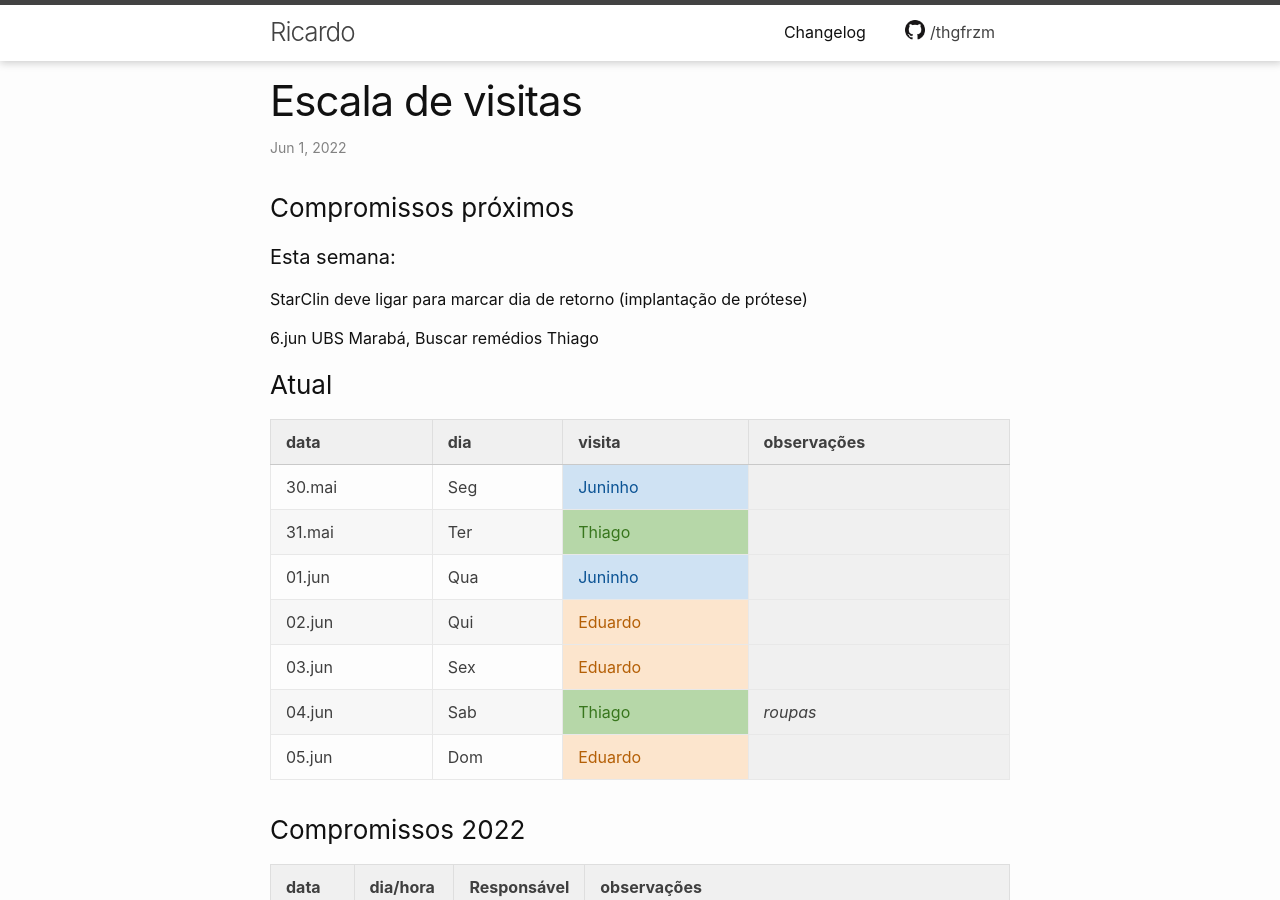
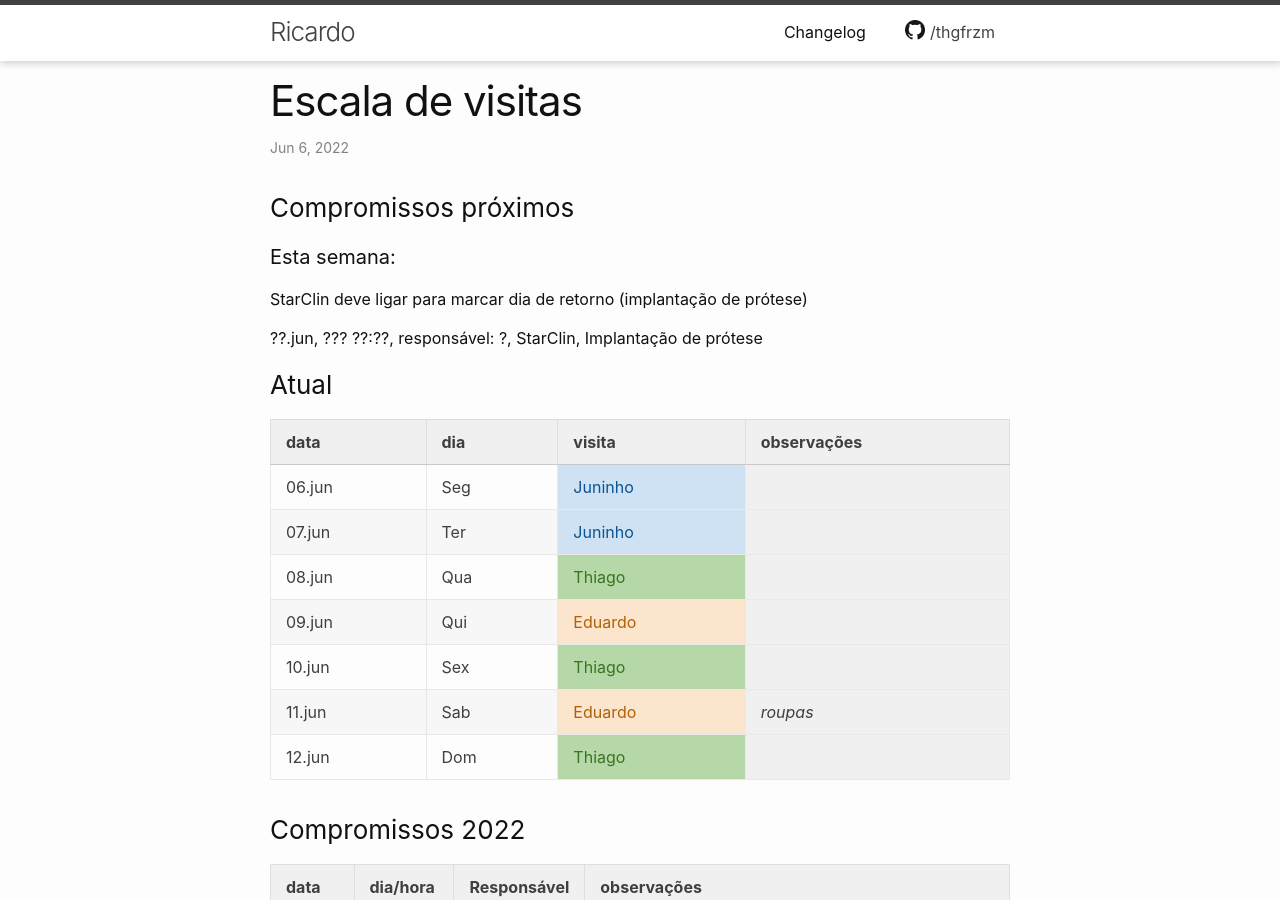
Before and after one commit to thgfrzm/ricardo, a Jekyll site: the page built from _posts/2018-12-13-escala-visitas.markdown, in a window 1280 px wide and 900 px high. Built offline with Jekyll 4.4.1, drawn with Linux system fonts in a browser that asks for light colours; some of the changed text lies outside the part shown.

Commit message:
Update 2018-12-13-escala-visitas.markdown

```diff
--- a/_posts/2018-12-13-escala-visitas.markdown
+++ b/_posts/2018-12-13-escala-visitas.markdown
@@ -1,7 +1,7 @@
 ---
 layout: post
 title:  "Escala de visitas"
-date:   2022-06-01 00:00:00 -0300
+date:   2022-06-06 00:00:00 -0300
 categories: agenda
 ---
 <!--
@@ -16,7 +16,7 @@ categories: agenda
 
 StarClin deve ligar para marcar dia de retorno (implantação de prótese)
 
-6.jun UBS Marabá, Buscar remédios Thiago
+??.jun, ??? ??:??, responsável: ?, StarClin, Implantação de prótese
 
 <!-- #### Próxima semana: -->
 
@@ -25,13 +25,13 @@ StarClin deve ligar para marcar dia de retorno (implantação de prótese)
 
 | data   | dia | visita  | observações |
 | ------ | --- | ------- | ----------- |
-| 30.mai | Seg | Juninho |             |
-| 31.mai | Ter | Thiago  |             |
-| 01.jun | Qua | Juninho |             |
-| 02.jun | Qui | Eduardo |             |
-| 03.jun | Sex | Eduardo |             |
-| 04.jun | Sab | Thiago  | _roupas_    |
-| 05.jun | Dom | Eduardo |             |
+| 06.jun | Seg | Juninho |             |
+| 07.jun | Ter | Juninho |             |
+| 08.jun | Qua | Thiago  |             |
+| 09.jun | Qui | Eduardo |             |
+| 10.jun | Sex | Thiago  |             |
+| 11.jun | Sab | Eduardo | _roupas_    |
+| 12.jun | Dom | Thiago  |             |
 
 
 ### Compromissos 2022
@@ -62,8 +62,8 @@ StarClin deve ligar para marcar dia de retorno (implantação de prótese)
 | 12.mai | Qui 16:00 | Eduardo     | StarClin, Extração de espícula                                                                                                   |
 | 19.mai | Qui 16:30 | Juninho     | StarClin, Retorno                                                                                                                |
 | 24.mai | Ter 17:00 | Thiago      | StarClin, Teste de molde                                                                                                         |
+| 06.jun | Seg --:-- | Thiago      | UBS Marabá, Buscar remédios                                                                                                      |
 | --.jun | ??? ??:?? | ?           | StarClin, Implantação de prótese                                                                                                 |
-| 06.jun | Seg --:-- | Thiago      | UBS Marabá, Buscar remédios                                                                                                      |
 | 22.ago | ??? ??:?? | ?           | UBS Marabá, agenda abre em Julho. Consulta médica para SET (em março exames tiveram bons resultados, pressão arterial aceitável) |
 | 22.ago | ??? ??:?? | ?           | UBS Marabá, após exames, marcar consulta com nutricionista Renata Freitas                                                        |
 
@@ -1328,3 +1328,10 @@ StarClin deve ligar para marcar dia de retorno (implantação de prótese)
 | 27.mai    | Sex | Thiago      |                                                     |
 | 28.mai    | Sab | Eduardo     | _roupas_                                            |
 | 29.mai    | Dom | Thiago      |                                                     |
+| 30.mai    | Seg | Juninho     |                                                     |
+| 31.mai    | Ter | Thiago      |                                                     |
+| 01.jun    | Qua | Juninho     |                                                     |
+| 02.jun    | Qui | Eduardo     |                                                     |
+| 03.jun    | Sex | Eduardo     |                                                     |
+| 04.jun    | Sab | Thiago      | _roupas_                                            |
+| 05.jun    | Dom | Eduardo     |                                                     |
```
